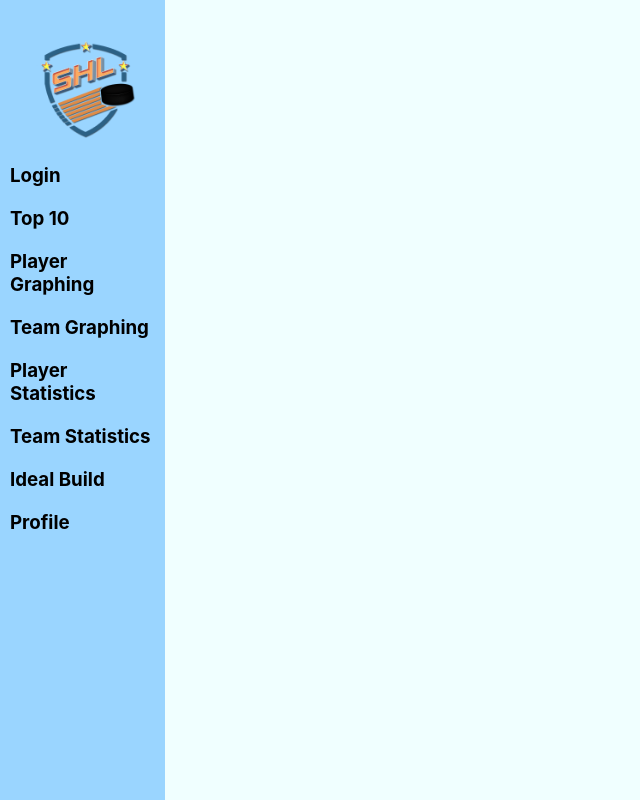
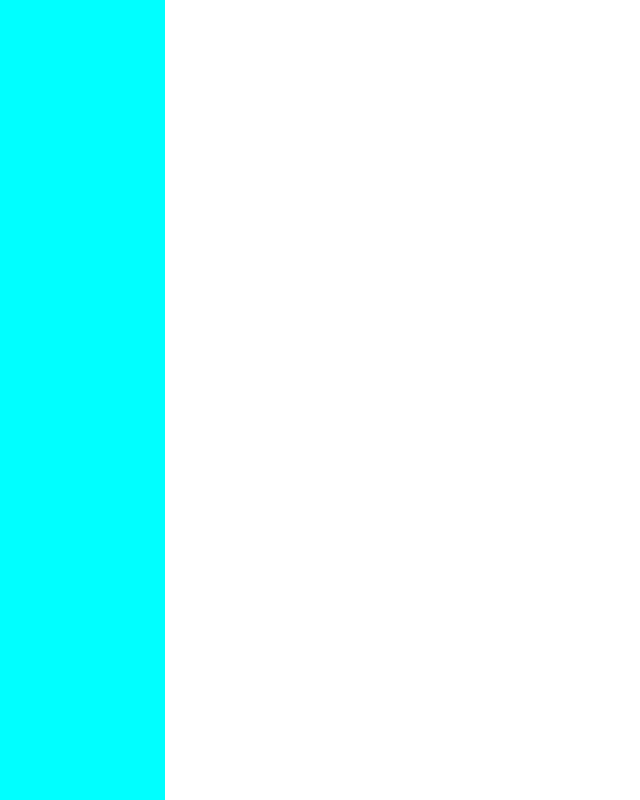
Before and after one commit to davism2/cis371SHLProject, a React (Vite) app in the folder shlprojectapp/: page / in a window 1280 px wide. Shown: the whole page, without its empty margins (0-640 px from the left). Built offline with nearby package versions, Linux system fonts and the light colour scheme.

Commit message:
Basic sidebar

```diff
--- a/shlprojectapp/src/App.css
+++ b/shlprojectapp/src/App.css
@@ -1,12 +1,6 @@
-* {
-  margin: 0;
-  padding: 0;
-  box-sizing: border-box;
-  text-decoration: none;
-}
-
-body {
-  background-color: azure;
+.App {
+  width: 100vw;
+  height: 100vh;
 }
 
 .logo {
@@ -14,20 +8,8 @@ body {
   pointer-events: none;
 }
 
-.wrapper {
-  display: flex;
-  position: relative;
+.sidebar {
+  height: 100%;
+  width: 165px;
+  background-color: aqua;
 }
-.wrapper .sidebar {
-  width: 165px;
-  height: 100%;
-  padding: 30px 0px;
-  background-color: rgb(154, 213, 255);
-  position: fixed;
-}
-
-.wrapper .sidebar h3 {
-  text-align: left;
-  padding: 10px;
-  color: black
-}
--- a/shlprojectapp/src/App.tsx
+++ b/shlprojectapp/src/App.tsx
@@ -1,26 +1,16 @@
 import { useState } from "react";
 import logo from "./shlLogo.png";
 import "./App.css";
+import Sidebar from "./Components/Sidebar";
 
 function App() {
   const [count, setCount] = useState(0);
 
   return (
     <>
-      <div className="wrapper">
-        <div className="sidebar">
-          <img src={logo} className="logo" alt="Test logo" />
-          <h3> Login</h3>
-          <h3> Top 10</h3>
-          <h3> Player Graphing</h3>
-          <h3> Team Graphing</h3>
-          <h3> Player Statistics</h3>
-          <h3> Team Statistics</h3>
-          <h3> Ideal Build</h3>
-          <h3> Profile</h3>
-        </div>
+      <div className="App">
+        <Sidebar />
       </div>
-      <body>Hello World!</body>
     </>
   );
 }
--- a/shlprojectapp/src/components/Sidebar.tsx
+++ b/shlprojectapp/src/components/Sidebar.tsx
@@ -1,7 +1,21 @@
 import React from "react";
+import "../App.css";
 
 function Sidebar() {
-  return <></>;
+  return (
+    <>
+      <div className="sidebar">
+        {/* <img src={logo} className="logo" alt="Test logo" /> */}
+        {/* <h3> Login</h3>
+        <h3> Top 10</h3>
+        <h3> Player Graphing</h3>
+        <h3> Team Graphing</h3>
+        <h3> Player Statistics</h3>
+        <h3> Team Statistics</h3>
+        <h3> Ideal Build</h3> */}
+      </div>
+    </>
+  );
 }
 
 export default Sidebar;
```
